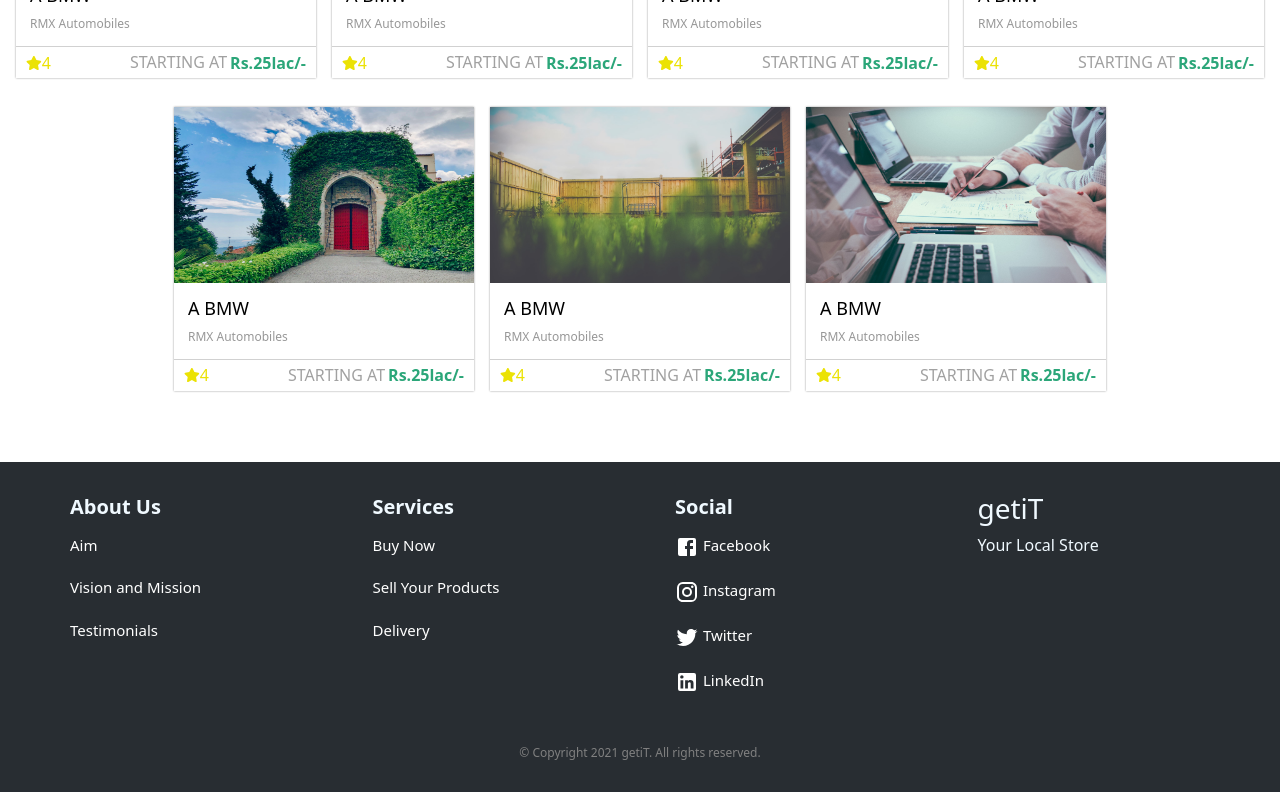
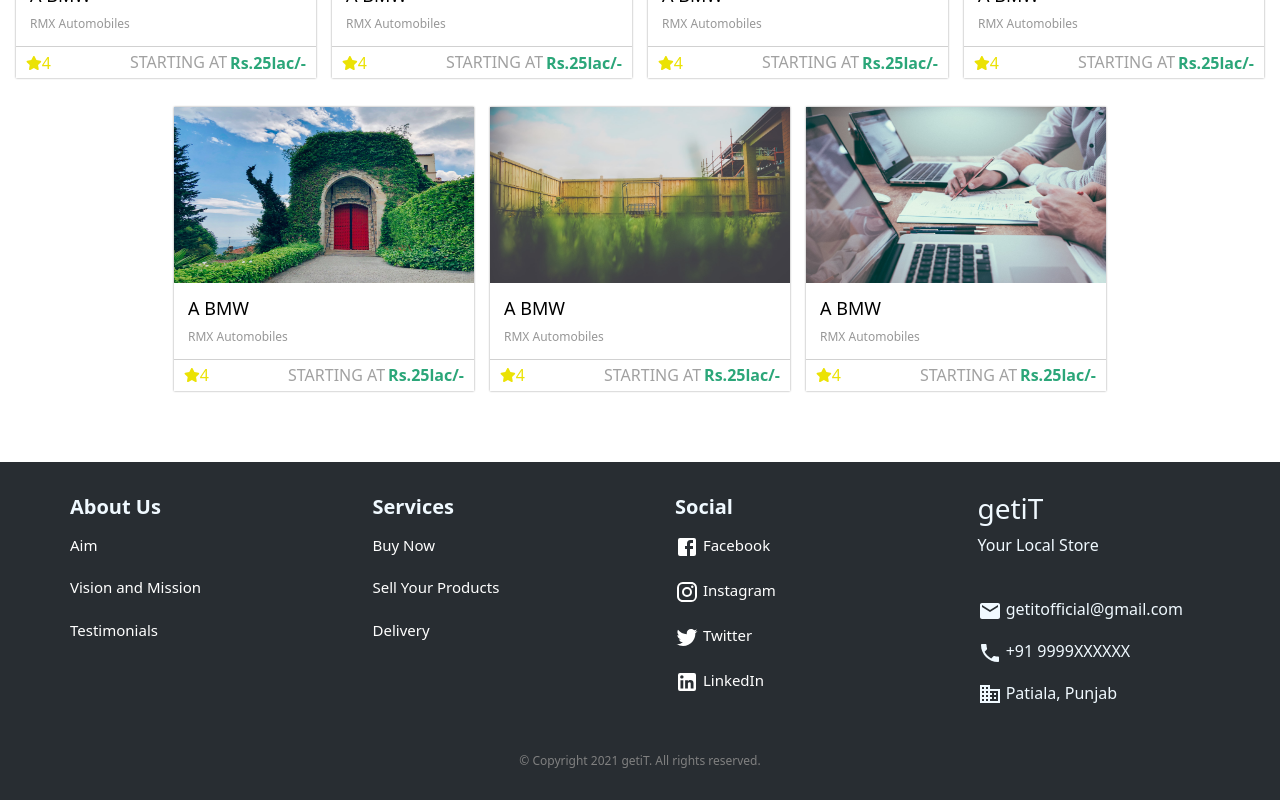
Before and after one commit to sjsj0/getiT, a React (Create React App) app in the folder frontend/getit_fe/: page /search in a window 1280 px wide. Shown: the part 981-1781 px from the top of the page. Built offline with nearby package versions, Linux system fonts and the light colour scheme; a web font is replaced by a local one.

Commit message:
footerv2 changes

```diff
--- a/frontend/getit_fe/src/components/footer_V2/footer_index.jsx
+++ b/frontend/getit_fe/src/components/footer_V2/footer_index.jsx
@@ -4,6 +4,10 @@ import FacebookIcon from '@material-ui/icons/Facebook';
 import InstagramIcon from '@material-ui/icons/Instagram';
 import TwitterIcon from '@material-ui/icons/Twitter';
 import LinkedInIcon from '@material-ui/icons/LinkedIn';
+import EmailIcon from '@material-ui/icons/Email';
+import PhoneIcon from '@material-ui/icons/Phone';
+import BusinessIcon from '@material-ui/icons/Business';
+import Email from '@material-ui/icons/Email';
 
 
 const FooterContainer = styled.div`
@@ -61,6 +65,8 @@ const Title = styled.p`
 `;
 
 
+
+
 export function FooterV2(props) {
     return (
         <FooterContainer>
@@ -86,9 +92,13 @@ export function FooterV2(props) {
              </Column>
              <Column>
               <h3>getiT</h3>
-              <p>Your Local Store</p>
+              <p>Your Local Store</p> <br/>
+              <p> <EmailIcon/> getitofficial@gmail.com </p>
+              <p> <PhoneIcon/> +91 9999XXXXXX </p>
+              <p> <BusinessIcon/> Patiala, Punjab </p>
               </Column>
            </Row>
+
 
            <Copyright> © Copyright 2021 getiT. All rights reserved. </Copyright>
 
```
